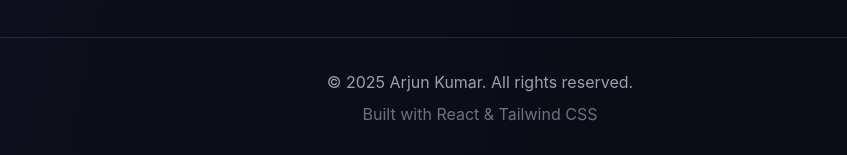
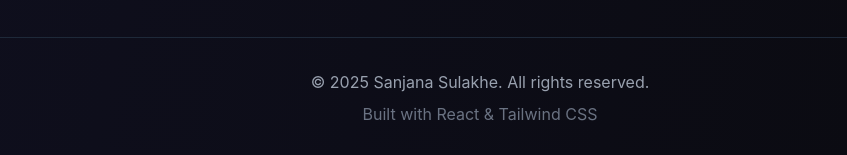
Before and after one commit to sanjanasulakhe23/MY-PORTFOLIO_23, a React (Vite) app: page / in a window 1280 px wide. Shown: the part 6018-6173 px from the top of the page, without its empty margins (160-1007 px from the left). Built offline with nearby package versions, Linux system fonts and the light colour scheme.

Commit message:
Fix contact form and add success page

```diff
--- a/src/app/components/Footer.tsx
+++ b/src/app/components/Footer.tsx
@@ -4,7 +4,7 @@ export function Footer() {
       <div className="max-w-6xl mx-auto px-4 sm:px-6 lg:px-8">
         <div className="text-center">
           <p className="text-gray-400">
-            © {new Date().getFullYear()} Arjun Kumar. All rights reserved.
+            © {new Date().getFullYear()} Sanjana Sulakhe. All rights reserved.
           </p>
           <p className="text-gray-500 mt-2">
             Built with React & Tailwind CSS
```
